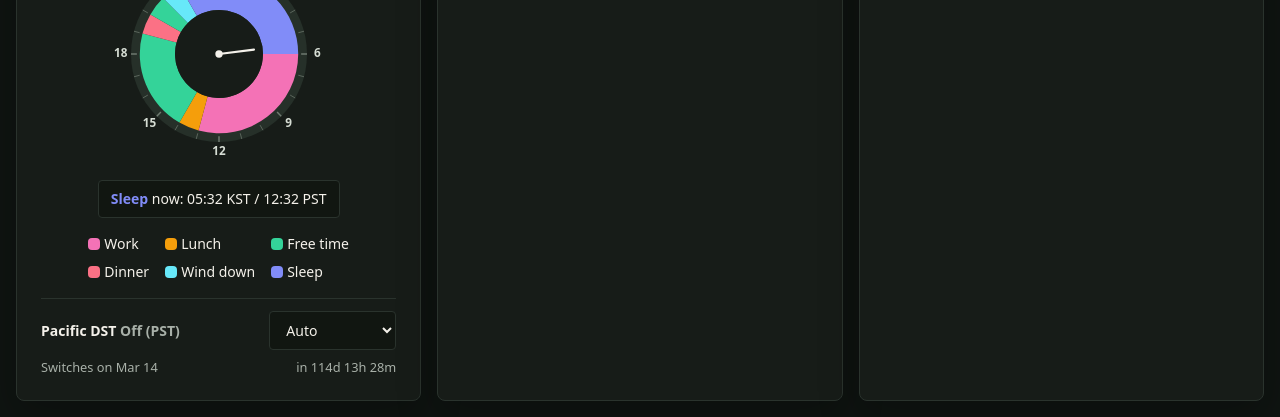
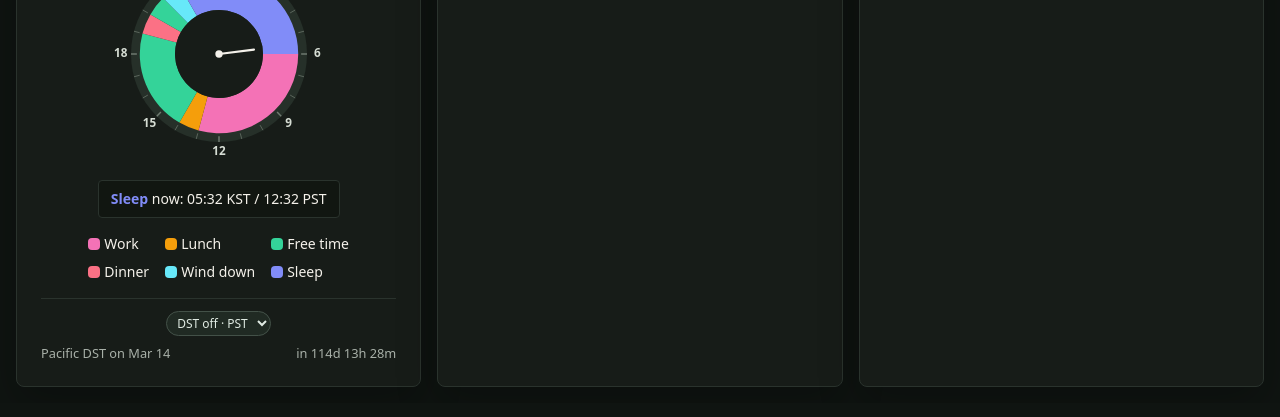
Before and after one commit to hwanseoc/hwanseoc.github.io, a plain HTML site: page content/2023-06-01-time/index.html in a window 1280 px wide. Shown: the part 405-822 px from the top of the page. Drawn offline with nearby package versions, Linux system fonts and the light colour scheme.

Commit message:
Combine Pacific DST status and preview into a compact pill

```diff
--- a/content/2023-06-01-time/index.html
+++ b/content/2023-06-01-time/index.html
@@ -10,7 +10,7 @@
   <script src="https://cdn.jsdelivr.net/npm/dayjs@1/dayjs.min.js"></script>
   <script src="https://cdn.jsdelivr.net/npm/dayjs@1/plugin/utc.js"></script>
   <script src="https://cdn.jsdelivr.net/npm/dayjs@1/plugin/timezone.js"></script>
-  <script src="/2023-06-01-time/script.js?v=pt-compact" defer></script>
+  <script src="/2023-06-01-time/script.js?v=dst-pill" defer></script>
 </head>
 
 <body class="bg-[#0f1411] text-[#f4f1ea]">
@@ -34,12 +34,11 @@
         <div id="currentActivity" class="mt-4 w-fit max-w-full rounded border border-[#2a332d] bg-[#111611] px-3 py-2 text-center text-sm font-medium text-[#f4f1ea]"></div>
         <div id="scheduleLegend" class="mt-4 grid justify-center gap-x-4 gap-y-2 text-sm" style="grid-template-columns:repeat(3,max-content)"></div>
         <div class="mt-4 w-full text-sm" style="border-top:1px solid #2a332d;padding-top:0.75rem">
-          <div class="flex items-center justify-between gap-3">
-            <label for="daylightMode" class="font-semibold">Pacific DST <span id="daylightStatus" class="text-[#a8b0a8]"></span></label>
-            <select id="daylightMode" aria-label="Pacific daylight saving schedule preview" class="rounded border border-[#2a332d] bg-[#111611] px-3 py-2">
-              <option value="auto">Auto</option>
-              <option value="on">Preview PDT</option>
-              <option value="off">Preview PST</option>
+          <div style="text-align:center">
+            <select id="daylightMode" aria-label="Pacific daylight saving mode" title="Pacific daylight saving mode" style="border:1px solid #435148;border-radius:999px;background:#202a23;color:#e0ebe3;padding:2px 6px;font:inherit;font-size:12px;cursor:pointer">
+              <option id="daylightStatus" value="auto">Auto</option>
+              <option value="on">Preview on</option>
+              <option value="off">Preview off</option>
             </select>
           </div>
           <p class="flex items-center justify-between gap-3 text-[#a8b0a8]" style="margin-top:0.5rem;font-size:0.8rem">
--- a/content/2023-06-01-time/script.js
+++ b/content/2023-06-01-time/script.js
@@ -238,8 +238,8 @@ function updateDaylightStatus(now, actualOffset) {
   const hours = Math.floor(minutes % 1440 / 60);
   const daylight = actualOffset === -420;
   const date = dayjs(nextSwitch).tz(TIMEZONES.pt.tz).format('MMM D');
-  $('daylightStatus').textContent = daylight ? 'On (PDT)' : 'Off (PST)';
-  $('switchDate').textContent = `Switches ${daylight ? 'off' : 'on'} ${date}`;
+  $('daylightStatus').textContent = daylight ? 'DST on · PDT' : 'DST off · PST';
+  $('switchDate').textContent = `Pacific DST ${daylight ? 'off' : 'on'} ${date}`;
   $('switchCountdown').textContent = `in ${days}d ${hours}h ${minutes % 60}m`;
 }
 
--- a/docs/2023-06-01-time/script.js
+++ b/docs/2023-06-01-time/script.js
@@ -238,8 +238,8 @@ function updateDaylightStatus(now, actualOffset) {
   const hours = Math.floor(minutes % 1440 / 60);
   const daylight = actualOffset === -420;
   const date = dayjs(nextSwitch).tz(TIMEZONES.pt.tz).format('MMM D');
-  $('daylightStatus').textContent = daylight ? 'On (PDT)' : 'Off (PST)';
-  $('switchDate').textContent = `Switches ${daylight ? 'off' : 'on'} ${date}`;
+  $('daylightStatus').textContent = daylight ? 'DST on · PDT' : 'DST off · PST';
+  $('switchDate').textContent = `Pacific DST ${daylight ? 'off' : 'on'} ${date}`;
   $('switchCountdown').textContent = `in ${days}d ${hours}h ${minutes % 60}m`;
 }
 
```
Also changed, not shown: docs/2023-06-01-time/index.html (+6 -7 lines), docs/time.html (+6 -7 lines).
